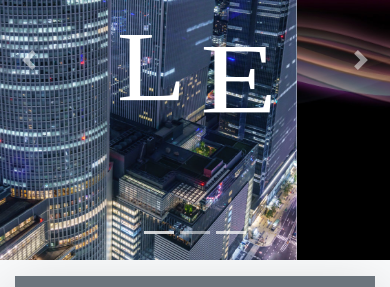
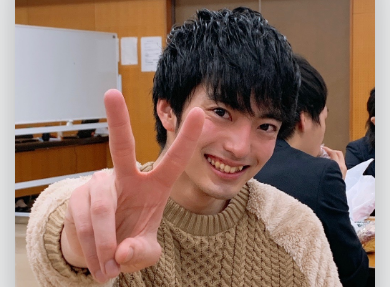
Before and after one commit to engineet-misaki/demoSite, a website: page index.html in a window 390 px wide. Shown: the part 196-483 px from the top of the page. Drawn offline with nearby package versions, Linux system fonts and the light colour scheme.

Commit message:
スマホで横にスクロールするのをなくす

```diff
--- a/index.html
+++ b/index.html
@@ -38,9 +38,9 @@
 
 
             <!-- スライドショー -->
-            <div class="keyvisual pb-3 pb-md-5 position-relative">
+            <div class="keyvisual pb-md-5 position-relative  d-none d-md-block">
                 <!-- <p class="position-absolute sample">WELCOME</p> -->
-                <div class="position-absolute sample w-100 text-center">
+                <div class="position-absolute sample w-75 text-center">
                     <div class="boundletter1">P</div>
                     <div class="boundletter2">R</div>
                     <div class="boundletter3">O</div>
@@ -90,9 +90,9 @@
             </div>
 
             <!-- 内容 -->
-            <div class="container h-100" id="picture_display">
+            <div class="container h-100  pt-3" id="picture_display">
                 <!-- 三枚画像 -->
-                <div class="shadow-lg pb-md-3 my-md-5 fadeContets">
+                <div class="shadow-lg my-md-5 fadeContets">
                     <h2 class="py-3 my-md-5 d-flex justify-content-center bg-secondary text-light">自己紹介</h2>
                     <div class="row mx-md-5">
                         <div class="col-md-6 mb-3">
@@ -104,7 +104,7 @@
                     <div class="col-md-4 mb-3">
                         <img src="https://picsum.photos/100" class="d-block w-100 shadow-lg" alt="">
                     </div> -->
-                        <div class="col-md-6 text-left w-100">
+                        <div class="col-md-6 text-left">
                             <h5 class="mb-4">ABOUT ME</h5>
                             <ul>
                                 <li class="m-2">名前: 外山 岬</li>
--- a/main.js
+++ b/main.js
@@ -2,17 +2,18 @@
 ScrollReveal().reveal('.fadeContets', {
     duration: 1000, // アニメーションの完了にかかる時間
     viewFactor: 0.4, // 0~1,どれくらい見えたら実行するか
-    reset: true,   // 何回もアニメーション表示するか
+    reset: false,   // 何回もアニメーション表示するか
     // distance: "1000px",
     scale: 0.1,
 });
 ScrollReveal().reveal('.slideContets', {
     duration: 1000, // アニメーションの完了にかかる時間
-    viewFactor: 0.1, // 0~1,どれくらい見えたら実行するか
+    viewFactor: 0, // 0~1,どれくらい見えたら実行するか
     reset: false,   // 何回もアニメーション表示するか
-    distance: "1000px",
-    origin: "left"
+    distance: "100px",
+    origin: "left",
     // scale: 0.1,
+    mobile: false
 });
 // ScrollReveal().reveal('.rotateContets', {
 //     duration: 1000, // アニメーションの完了にかかる時間
@@ -25,8 +26,9 @@ ScrollReveal().reveal('.slideContets', {
 ScrollReveal().reveal('.card', {
     duration: 2000, // アニメーションの完了にかかる時間
     reset: false,   // 何回もアニメーション表示するか
-    distance: "1000px",
-    origin: "right"
+    distance: "100px",
+    origin: "right",
+    mobile: false
 });
 // ScrollReveal().reveal('.card2', {
 //     duration: 2000, // アニメーションの完了にかかる時間
```
Also changed, not shown: public/index.html (+5 -5 lines), public/main.js (+8 -6 lines).
